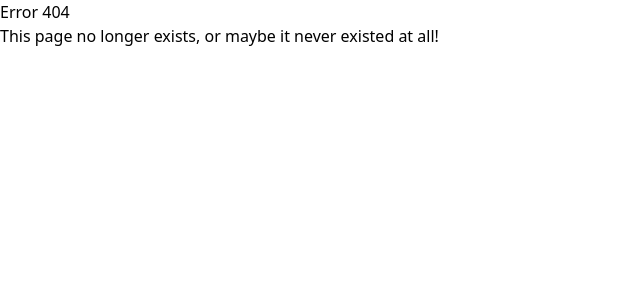
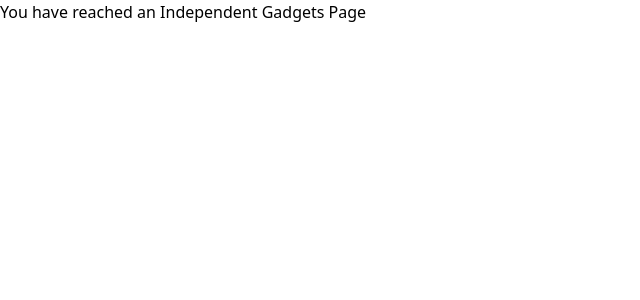
Before and after one commit to elisdotenv/unfolded-frontend-ui, a Next.js app: page /gadgets/1 in a window 1280 px wide. Before the commit this address had no page. Shown: the top 300 px of the page, without its empty margins (0-640 px from the left). Built offline with nearby package versions, Linux system fonts and the light colour scheme.

Commit message:
Added a [slug] dynamc page

```diff
--- /dev/null
+++ b/src/app/(main-routes)/gadgets/[slug]/page.js
@@ -0,0 +1,12 @@
+'use client';
+const IndependentGadgetsPage = ({ params }) => {
+  const { slug } = params;
+
+  return (
+    <>
+      <p>You have reached an Independent Gadgets Page</p>
+    </>
+  );
+};
+
+export default IndependentGadgetsPage;
--- a/src/app/(main-routes)/gadgets/page.js
+++ b/src/app/(main-routes)/gadgets/page.js
@@ -45,7 +45,7 @@ const GadgetsPage = () => {
         {blogPosts.map((p) => (
           <Link className={`block`} href={`/`} key={p?.id}>
             <PrimaryPostMobile
-              href={`/gadgets/${p?.attributes?.slug}`}
+              href={`/gadgets/${p.attributes.slug}`}
               ImageURL={p?.attributes?.CoverImage?.data?.attributes?.url}
               alt={p?.attributes?.CoverImage?.data?.attributes?.alternativeText || ''}
               title={p?.attributes?.Title}
```
Also changed, not shown: src/app/(main-routes)/gadgets/[slug]/page.module.css (added).
